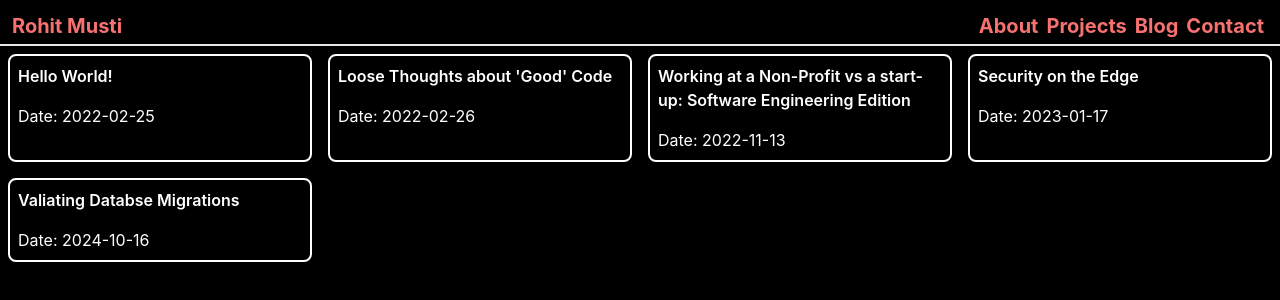
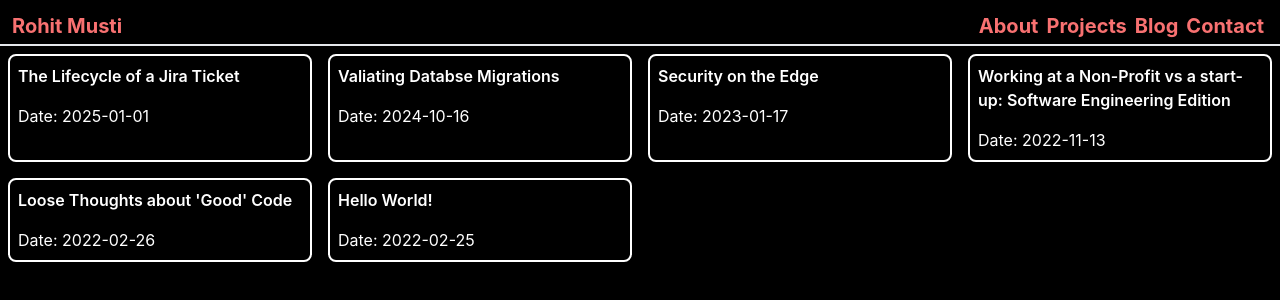
Before and after one commit to rohitmusti/rohitmusti.github.io, a Next.js app: page /blog in a window 1280 px wide. Shown: the top 300 px of the page. Built offline with nearby package versions, Linux system fonts and the light colour scheme.

Commit message:
reorganize block and add life cycle of jira ticket

```diff
--- /dev/null
+++ b/blog/lifecycle-of-a-jira-ticket.md
@@ -0,0 +1,13 @@
+---
+title: "The Lifecycle of a Jira Ticket"
+date: "2025-01-01"
+---
+
+As I have been mentoring other software engineers,
+I've started to crystalize a few thoughts about the lifecycle of the most base unit of work at modern tech companies: jira tickets.
+
+1. *Identifying the Problem*. Most Jira ticket's have a core problem and well written jira tickets make that abundantly clear. However, all to often, details sparse (if given at all) and a non-trivial part of an engineer's job is connecting their jira tickets to the underlying business problem it is trying to solve so that they can make sure they solve it correctly. If you don't understand the core problem you are solving and cannot connect it to a meaningful part of the underlying business strategy, you might want to push back against the powers that be because it might not be a worthwhile problem.
+2. *Build Context*. Through identifying the problem you will have built some context, but may not have a complete mental model of how the entire system you are working within operates. Building out an understanding of the system you are working in will help you create a solution that builds on the work of all of those that came before you, fitting neatly into the contours of the codebase. If you fail to do this, you may find yourself pushing hard against the headwinds of previous code.
+3. *Identify the Best Solution*. The best solution will probably not be your first guess. Over time, you may develop better instincts, but early on it's worth considering several potential solutions. A technique I've used is asking myself the question: "if I came across this code in the wild, would I want to rewrite it or would I want to emulate it?". It's never easy, and a good sign of growth is looking at your past work with a tinge of embarassment as you see all of the gaps in the solution that you can see now that you missed then.
+4. *Write Tests to Validate Your Solution Works*. If you cannot write tests to validate that your solution works, it's worth asking if you solved it the write way. I've made the excuse myself, and heard it many more times, "there weren't tests before so why do we need tests now?". With software, we have this wonderful opportunity to literally double validate our work through automated tests. Given that we cannot physically inspect or touch our work physically, it's incredibly important that we test it as thoroughly as we can. I've also begun to use tests as a tool to define the possible behavior of a function to prevent other engineers in the future accidentally breaking it because they were missing some crucial context.
+5. *Deploy and Monitor Your Solution in Production*. Once you have deployed your solution, it is important to monitor it. Too often, we click deploy and move on, only to have the client success team tap our shoulder in three weeks with a stack full of customer complaints that something isn't working. Embarassed, we scramble to add the missing database update or redirect HTTP request. All of that can be prevented if we hand validate a few production examples of the code working in the wild. Recently, a colleague of mine was validating their solution worked and they were relying on logs appearing. Super reasonable! But they weren't also validating that the database was being updated. Low and behold, the database was not updating and there ended up being a misconfigured database connection. These are the kind of small mistakes that we are never immune to, especially as we adopt the latest and greatest technologies. The only way to catch this stuff is to test it thoroughly. At the end of the day, if you are successful in your career, you might find yourself at the helm of a company, then the buck really stops with you. Building that sense of ownership and responsibility early on will supercharge your growth and career.
--- a/pages/blog.tsx
+++ b/pages/blog.tsx
@@ -21,19 +21,12 @@ export async function getStaticProps() {
   };
 }
 
-export default function Blog({
-  posts,
-}: {
-  posts: [{ slug: string; frontmatter: { date: string; title: string } }];
-}) {
-  posts.sort((a, b) => a.frontmatter.date.localeCompare(b.frontmatter.date));
+export default function Blog({ posts }: { posts: [{ slug: string; frontmatter: { date: string; title: string } }] }) {
+  posts.sort((a, b) => b.frontmatter.date.localeCompare(a.frontmatter.date));
   return (
     <div className="grid grid-cols-1 md:grid-cols-3 lg:grid-cols-4 p-4 md:p-0">
       {posts.map(({ slug, frontmatter }) => (
-        <div
-          key={slug}
-          className="border-2 border-white m-2 rounded-lg flex flex-col hover:bg-red-700"
-        >
+        <div key={slug} className="border-2 border-white m-2 rounded-lg flex flex-col hover:bg-red-700">
           <Link href={`/blog/${slug}`}>
             <a>
               <h1 className="font-semibold p-2">{frontmatter.title}</h1>
```
